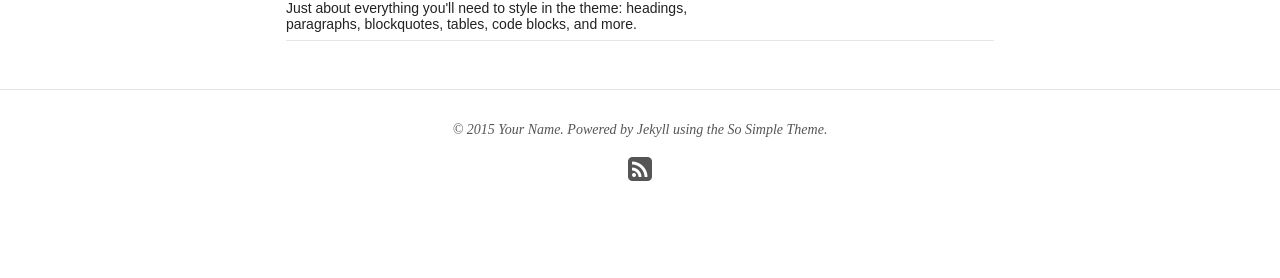
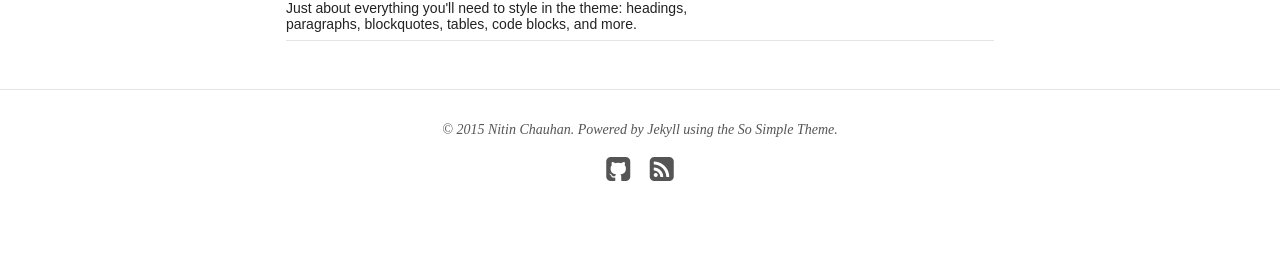
Before and after one commit to nitin23c/nitin23c.github.io, a Jekyll site: the page built from index.html, in a window 1280 px wide. Shown: the part 1479-1757 px from the top of the page. Built offline with Jekyll 4.4.1, drawn with Linux system fonts in a browser that asks for light colours; nearby versions of some CDN libraries.

Commit message:
Name etc changed

```diff
--- a/_config.yml
+++ b/_config.yml
@@ -33,13 +33,13 @@ exclude: ["lib", "config.rb", "Capfile", "config", "log", "Rakefile", "Rakefile.
 
 # Site owner
 owner:
-  name: Your Name
-  avatar: bio-photo.jpg
-  email: you@email.com
+  name: Nitin Chauhan
+  avatar: Nitin.png
+  email: nitin23c@gmail.com
   disqus-shortname:
   twitter: #username
   facebook: #username
-  github: #username
+  github: activdba
   stackexchange: #http://stackoverflow.com/users/123456/username
   linkedin: #username
   instagram: #username
```
Also changed, not shown: images/Nitin.png (added).
